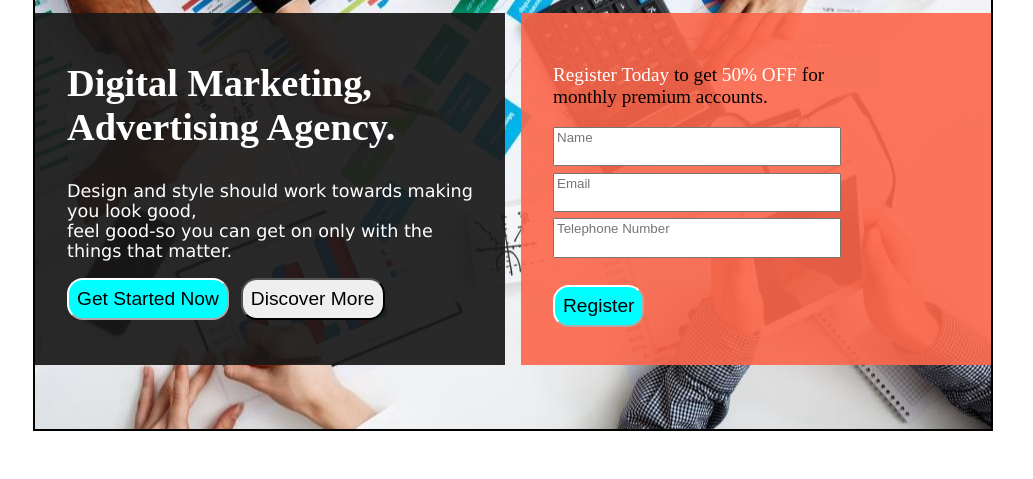
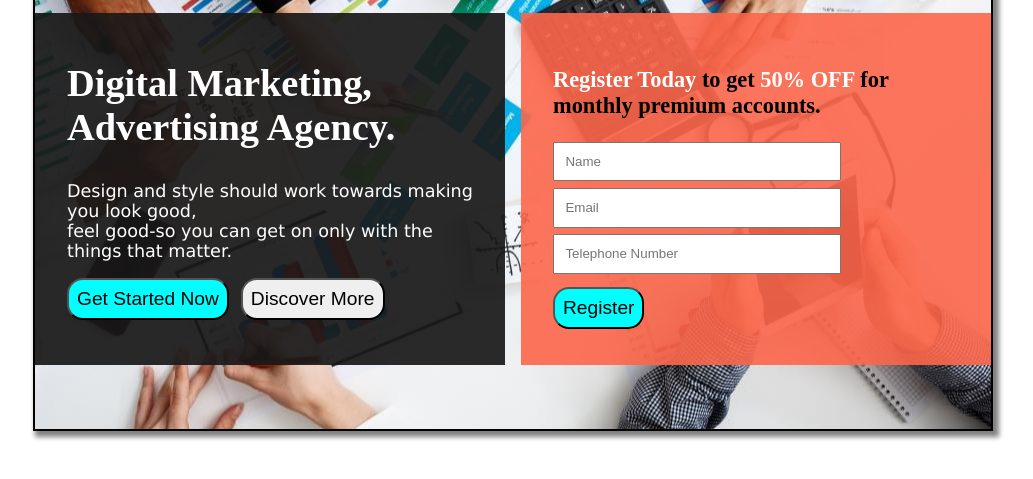
Before and after one commit to Gerald-thedev/landing-pages-repo, a plain HTML site: page marketinglandingpage/index.html in a window 1280 px wide. Shown: the part 133-612 px from the top of the page, without its empty margins (127-1160 px from the left). Drawn offline with Linux system fonts and the light colour scheme.

Commit message:
Made final changes to the landing page.

```diff
--- a/marketinglandingpage/marketing.css
+++ b/marketinglandingpage/marketing.css
@@ -5,16 +5,15 @@ body {
     background-color: white;
     margin: 0;
     padding: 0;
-    /* box-sizing: border-box; */
 }
 
 .container {
-    /* box-sizing: border-box; */
     margin: 2rem auto;
     padding-bottom: 4rem;
     background-image: url("images/taxationpic.jpg");
     background-position: center center;
     background-repeat: no-repeat;
+    box-shadow: 4px 4px 5px 2px gray;
     display: grid;
     gap: 1rem;
     width: 100%;
@@ -40,13 +39,12 @@ header {
     width: 100%;
     display: flex;
     justify-self: flex-start;
+}
 
-}
 .logo {
     background-image: url("images/newentereyelogo.jpg");
     background-size: 8rem;
     background-position: center center;
-    /* border: 1px solid black; */
     width: 12%;
     object-fit: contain;
     border-radius: 50%;
@@ -55,12 +53,13 @@ header {
 
 a img {
     transition-delay: 0.1ms;
-    transition-duration: 0.6s;
+    transition-duration: 0.4s;
     transition-timing-function: ease-in-out;
 }
 a img:hover {
     transform: scale(1.3);
 }
+
 h1 {
     display: inline;
     padding-left: 0.5rem;
@@ -71,8 +70,6 @@ h1 {
     display: flex;
     justify-self: flex-end;
     align-self: center;
-    /* margin-right: 2rem; */
-    /* border: 1px solid black; */
     background-color: aliceblue;
 }
 
@@ -85,9 +82,8 @@ h1 {
     width: 2.4rem;
     max-width: 100%;
     height: auto;
+}
 
-
-}
 .right-header a {
     border: 1px solid black;
 }
@@ -99,7 +95,6 @@ h1 {
     padding-bottom: 2rem!important;
     padding: 2rem;
     color: white;
-
 }
 .main-leftside .skyblue {
     margin-right: 0.5rem;
@@ -118,10 +113,12 @@ h1 {
 .transparent:hover {
     background-color: rgba(246, 120, 98, 0.9);
 }
+.transparent:active {
+    background-color: white;
+}
 
 .main-leftside h2 {
     font-size: 2.4rem;
-    /* color: white; */
 }
 .main-leftside p {
     font-size: 1.1rem;
@@ -132,6 +129,10 @@ h1 {
     font-size: 1.2rem;
     padding: 0.5rem;
     border-radius: 1rem;
+    border-color: black;
+}
+.btn:hover {
+    cursor: pointer;
 }
 
 .skyblue {
@@ -145,7 +146,8 @@ h1 {
 }
 
 .aside-rightside p {
-    font-size: 1.2rem;
+    font-size: 1.4rem;
+    font-weight: bold;
 }
 .reg-t {
     color: white;
@@ -153,10 +155,10 @@ h1 {
 
 .aside-rightside input {
     width: 18rem;
-    padding-bottom: 1.2rem;
+    padding: 0.65rem;
     margin-bottom: 0.4rem;
 }
 
 .reg {
-    margin-top: 1.3rem;
+    margin-top: 0.4rem;
 }
```
